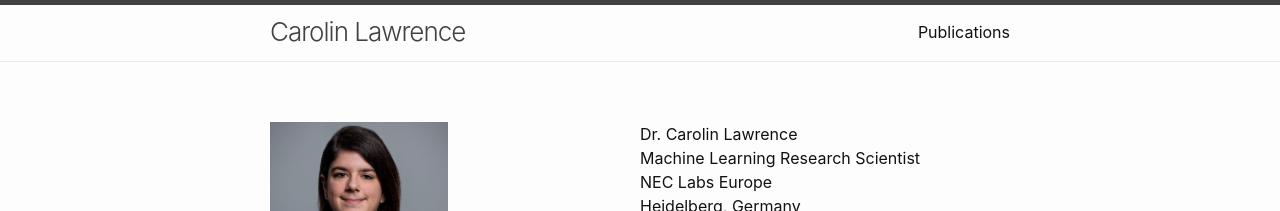
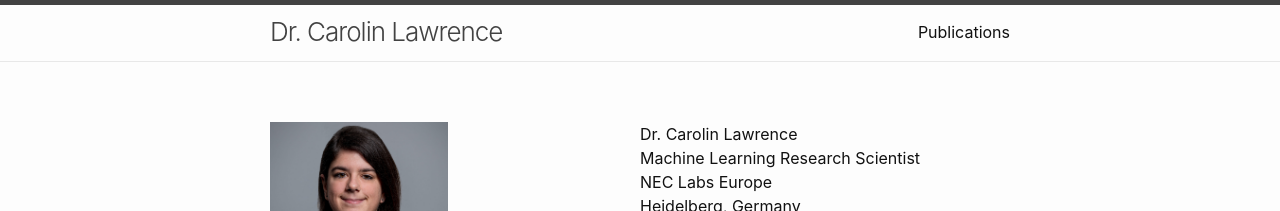
Before and after one commit to carolinlawrence/carolinlawrence.github.io, a Jekyll site: the page built from index.markdown, in a window 1280 px wide. Shown: the top 211 px of the page. Built offline with Jekyll 4.4.1, drawn with Linux system fonts in a browser that asks for light colours.

```diff
--- a/_config.yml
+++ b/_config.yml
@@ -18,7 +18,7 @@
 # You can create any custom variable you would like, and they will be accessible
 # in the templates via {{ site.myvariable }}.
 
-title: Carolin Lawrence
+title: Dr. Carolin Lawrence
 email: carolin dot lawrence at neclab dot eu
 #description: >- # this means to ignore newlines until "baseurl:"
 #  Write an awesome description for your new site here. You can edit this
```
